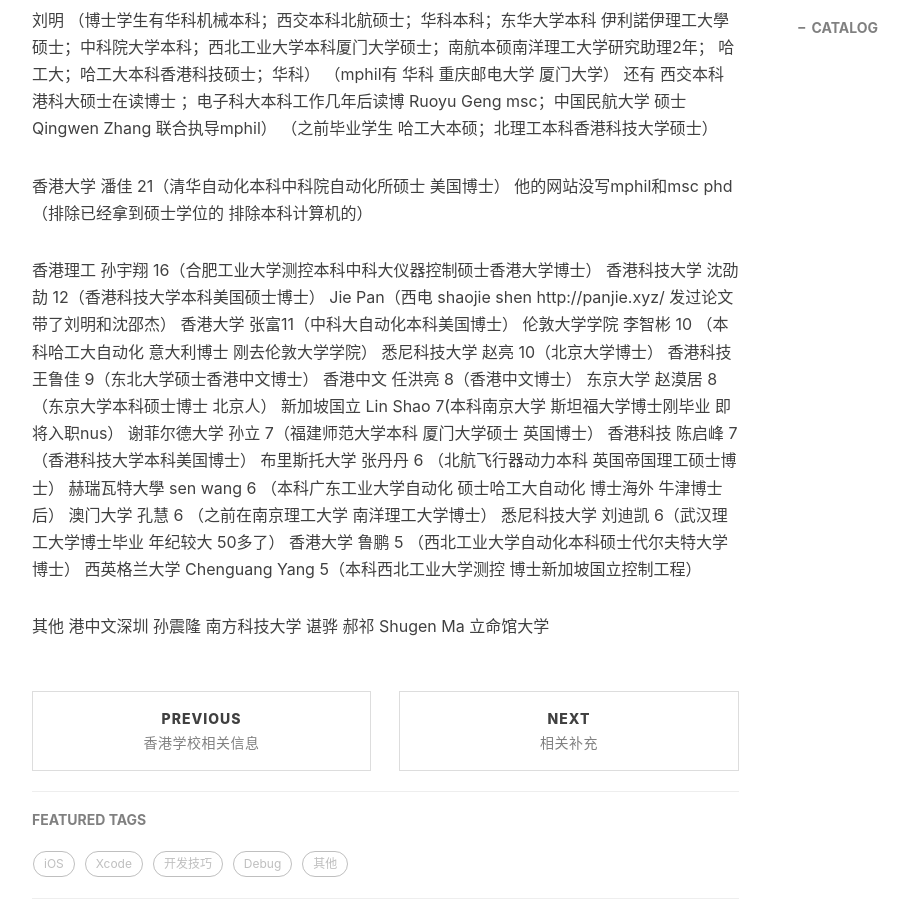
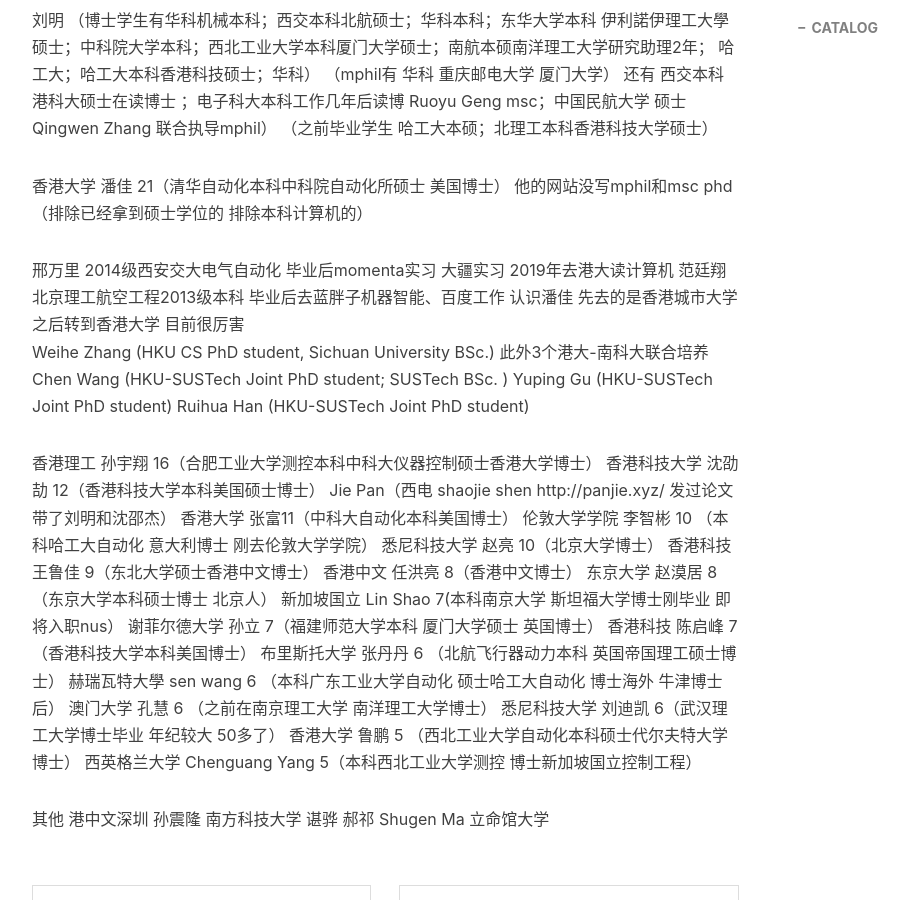
Before and after one commit to pengjiao123/pengjiao123.github.io, a Jekyll site: the page built from _posts/2022-06-18-实习相关.md, in a window 1280 px wide and 900 px high, scrolled down 2123 px. Shown: the whole window, without its empty margins (233-1142 px from the left). Built offline with Jekyll 4.4.1, drawn with Linux system fonts in a browser that asks for light colours; nearby versions of some CDN libraries; comment, search, counter and statistics services are not loaded.

Commit message:
Update 2022-06-18-实习相关.md

```diff
--- a/_posts/2022-06-18-实习相关.md
+++ b/_posts/2022-06-18-实习相关.md
@@ -112,6 +112,14 @@
 他的网站没写mphil和msc
 phd（排除已经拿到硕士学位的 排除本科计算机的）
 
+邢万里 2014级西安交大电气自动化 毕业后momenta实习 大疆实习 2019年去港大读计算机
+范廷翔 北京理工航空工程2013级本科 毕业后去蓝胖子机器智能、百度工作  认识潘佳 先去的是香港城市大学之后转到香港大学 目前很厉害
+Weihe Zhang (HKU CS PhD student,  Sichuan University BSc.)
+此外3个港大-南科大联合培养
+Chen Wang (HKU-SUSTech Joint PhD student; SUSTech BSc. )
+Yuping Gu (HKU-SUSTech Joint PhD student)
+Ruihua Han (HKU-SUSTech Joint PhD student)
+
 
 
 香港理工 孙宇翔 16（合肥工业大学测控本科中科大仪器控制硕士香港大学博士）
```
